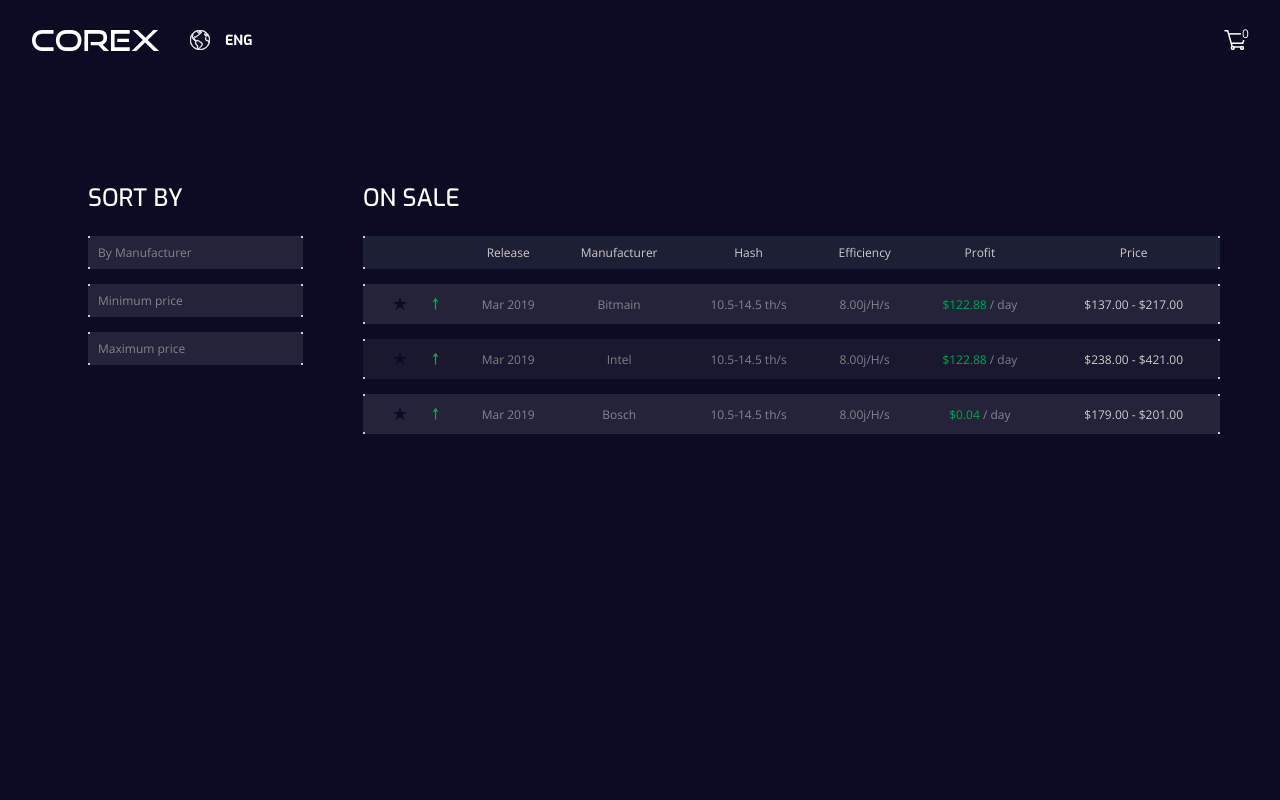
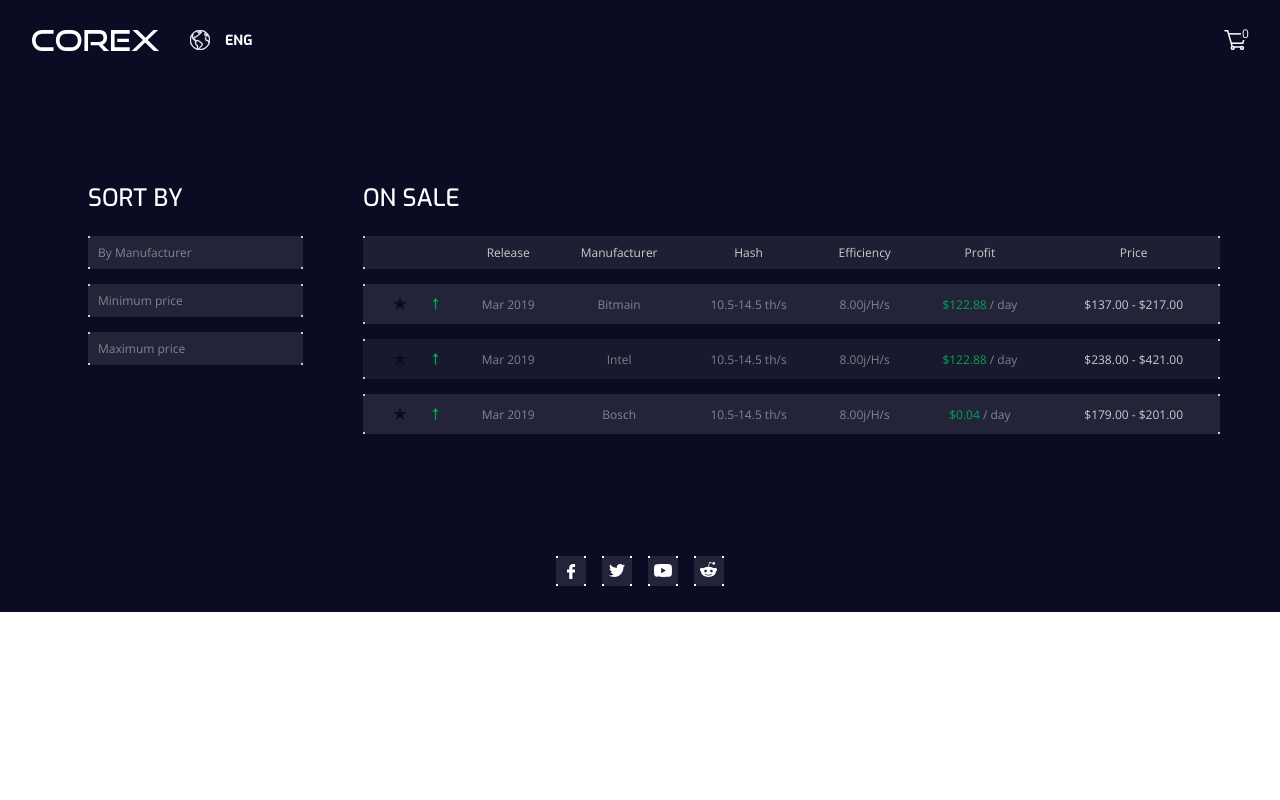
Before and after one commit to leo-tarasyuk/corex, a React (Create React App) app: page / in a window 1280 px wide. Shown: the top 800 px of the page. Built offline with nearby package versions, Linux system fonts and the light colour scheme.

Commit message:
correct deploy page part 5

```diff
--- a/src/components/Main/Main.scss
+++ b/src/components/Main/Main.scss
@@ -20,7 +20,6 @@
   .on-sale {
     width: 100%;
     height: 100%;
-    min-height: 700px;
     padding: 0px 60px;
     @media (max-width: 1024px) {
       padding: 0px 14px;
@@ -30,6 +29,7 @@
     width: 209px;
     height: 100%;
     min-width: 209px;
+    min-height: 700px;
     padding-right: 88px;
     @media (max-width: 1440px) {
       display: none;
```
